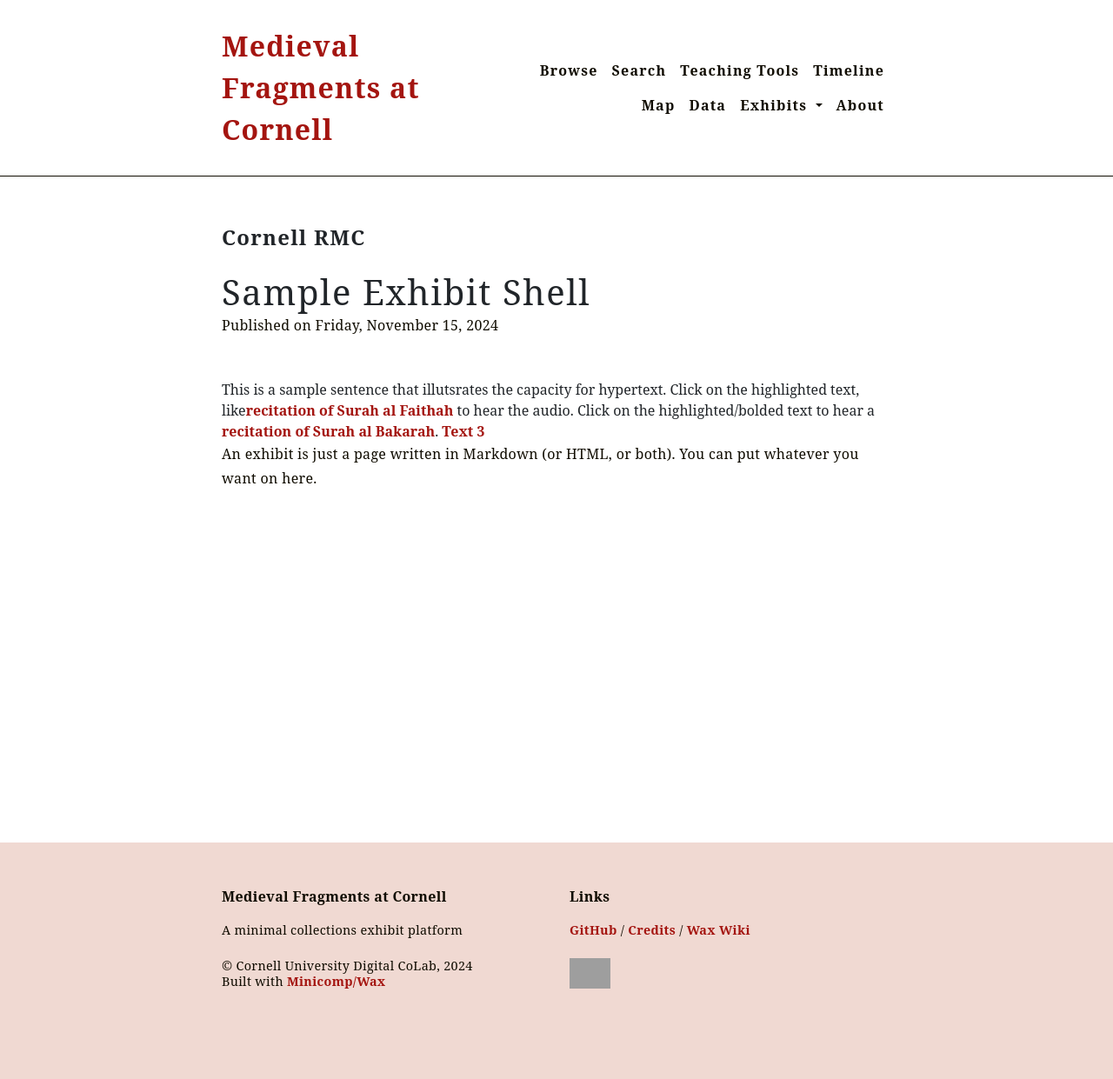
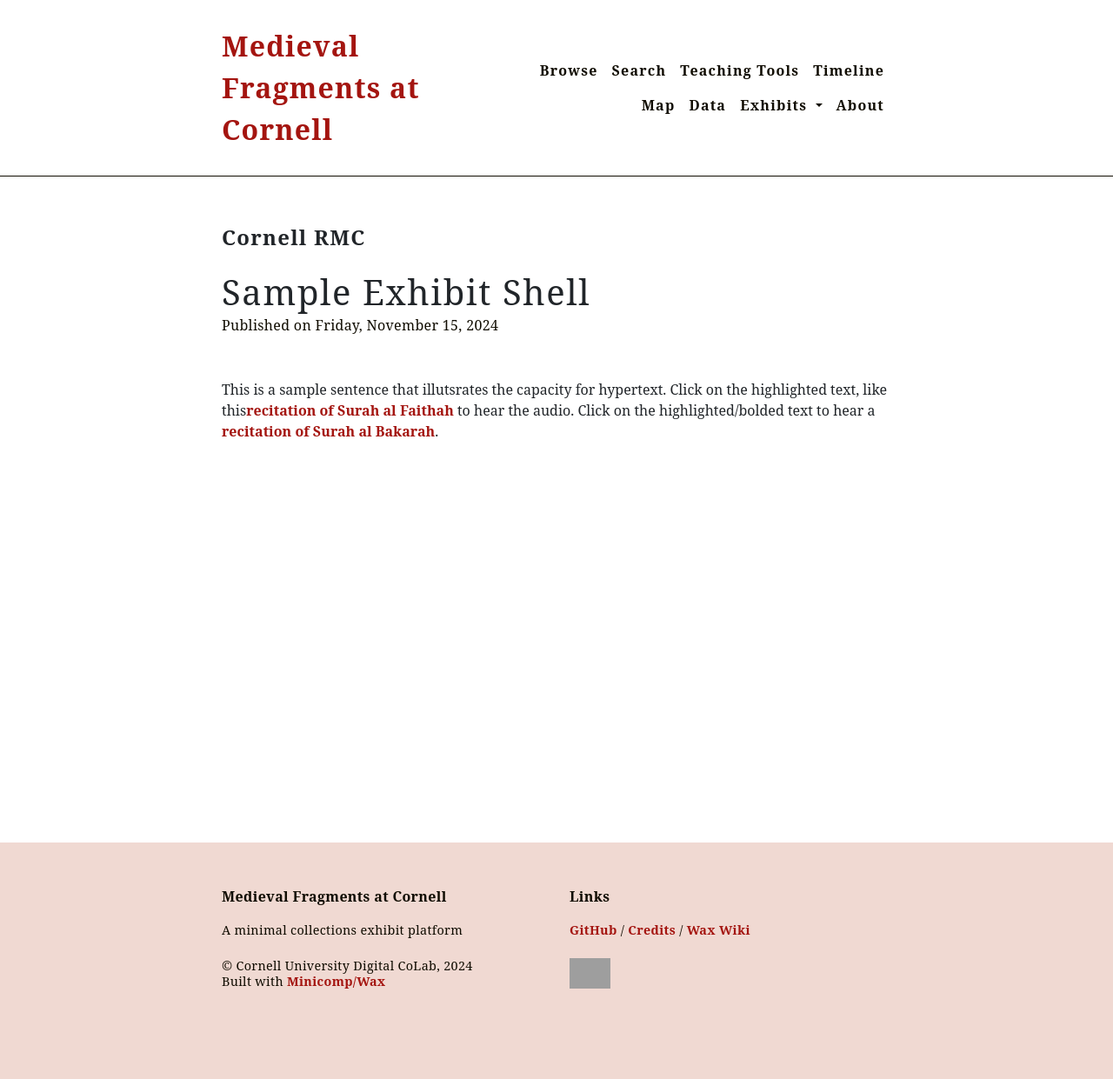
Before and after one commit to kam535/medieval-fragments, a Jekyll site: the page built from _exhibits/c.md, in a window 1280 px wide. Shown: the whole page at 87% size. Built offline with Jekyll 4.4.1, drawn with Linux system fonts in a browser that asks for light colours; some web fonts are replaced.

Commit message:
Update c.md

```diff
--- a/_exhibits/c.md
+++ b/_exhibits/c.md
@@ -12,9 +12,8 @@ permalink: /exhibits/c/
   </head>
   <body>
 
-  This is a sample sentence that illutsrates the capacity for hypertext. Click on the highlighted text, like<a href="#" data-audio-src="https://download.quranicaudio.com/quran/abdullaah_3awwaad_al-juhaynee/001.mp3">recitation of Surah al Faithah</a> to hear the audio.
+  This is a sample sentence that illutsrates the capacity for hypertext. Click on the highlighted text, like this<a href="#" data-audio-src="https://download.quranicaudio.com/quran/abdullaah_3awwaad_al-juhaynee/001.mp3">recitation of Surah al Faithah</a> to hear the audio.
   Click on the highlighted/bolded text to hear a <a href="#" data-audio-src="https://download.quranicaudio.com/quran/abdullaah_3awwaad_al-juhaynee/002.mp3">recitation of Surah al Bakarah</a>.
-  <a href="#" data-audio-src="file3.mp3">Text 3</a>
 
   <script>
     const player = new SoundPlayer();
@@ -35,6 +34,3 @@ permalink: /exhibits/c/
   </script>
   </body>
 </html>
-
-
-An exhibit is just a page written in Markdown (or HTML, or both). You can put whatever you want on here.
```
